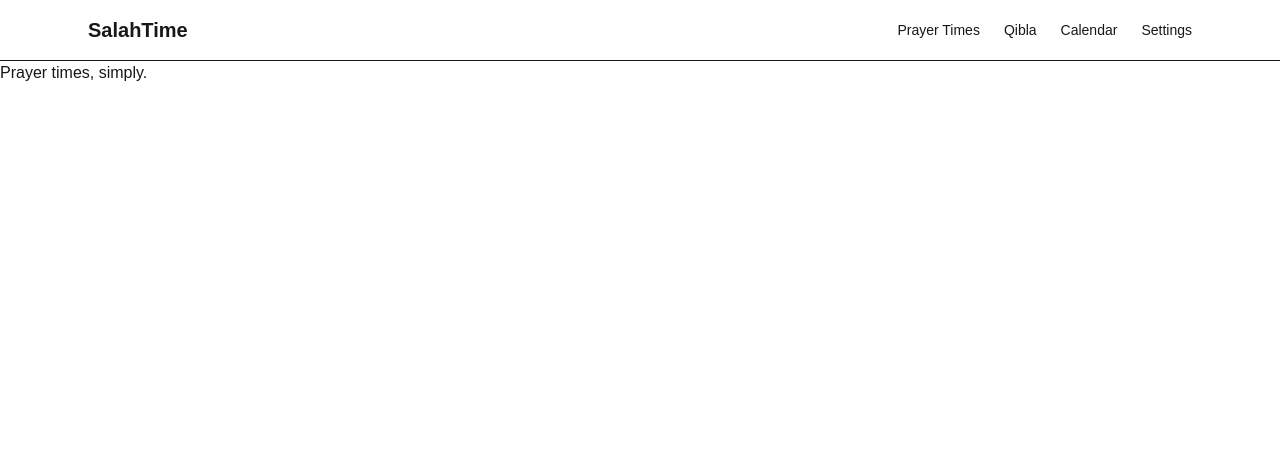
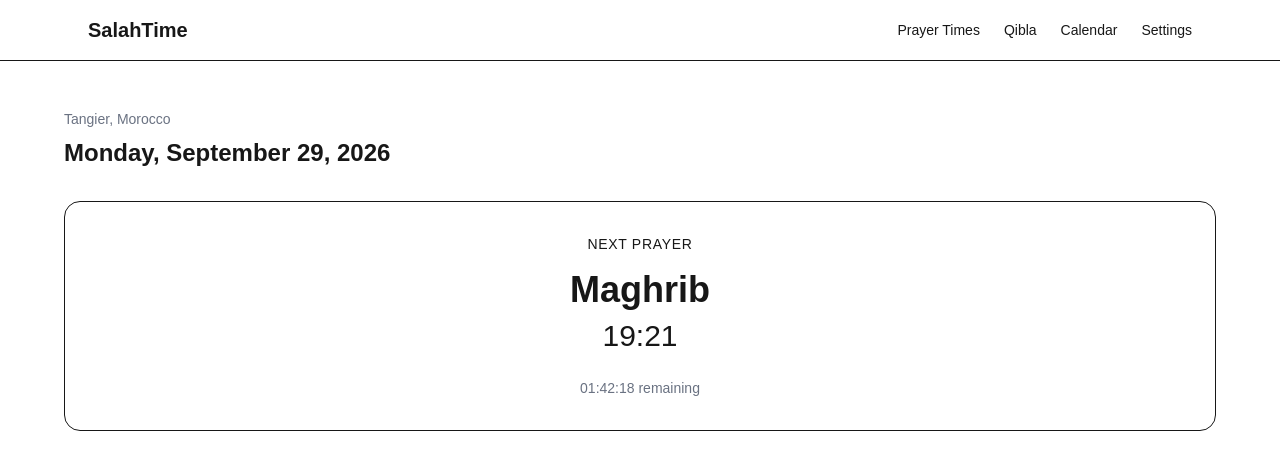
Before and after one commit to mr-ajaaj/SalahTime, a Next.js app: page / in a window 1280 px wide. Shown: the top 470 px of the page. Built offline with nearby package versions, Linux system fonts and the light colour scheme.

Commit message:
feat: add next prayer section

```diff
--- a/app/page.tsx
+++ b/app/page.tsx
@@ -1,10 +1,11 @@
 import Header from "@/components/Header";
+import NextPrayer from "@/components/NextPrayer";
 
 export default function Home() {
   return (
     <main>
       <Header />
-      <p>Prayer times, simply.</p>
+      <NextPrayer />
     </main>
   );
 }
--- /dev/null
+++ b/components/NextPrayer.tsx
@@ -0,0 +1,35 @@
+export default function NextPrayer() {
+  return (
+    <section className="px-6 py-12">
+      <div className="mx-auto max-w-6xl">
+        <div className="mb-8">
+          <p className="text-sm text-gray-500">
+            Tangier, Morocco
+          </p>
+
+          <h1 className="mt-2 text-2xl font-semibold">
+            Monday, September 29, 2026
+          </h1>
+        </div>
+
+        <div className="rounded-2xl border p-8 text-center">
+          <p className="text-sm font-medium uppercase tracking-wider">
+            Next Prayer
+          </p>
+
+          <h2 className="mt-4 text-4xl font-semibold">
+            Maghrib
+          </h2>
+
+          <p className="mt-2 text-3xl">
+            19:21
+          </p>
+
+          <p className="mt-6 text-sm text-gray-500">
+            01:42:18 remaining
+          </p>
+        </div>
+      </div>
+    </section>
+  );
+}
```
